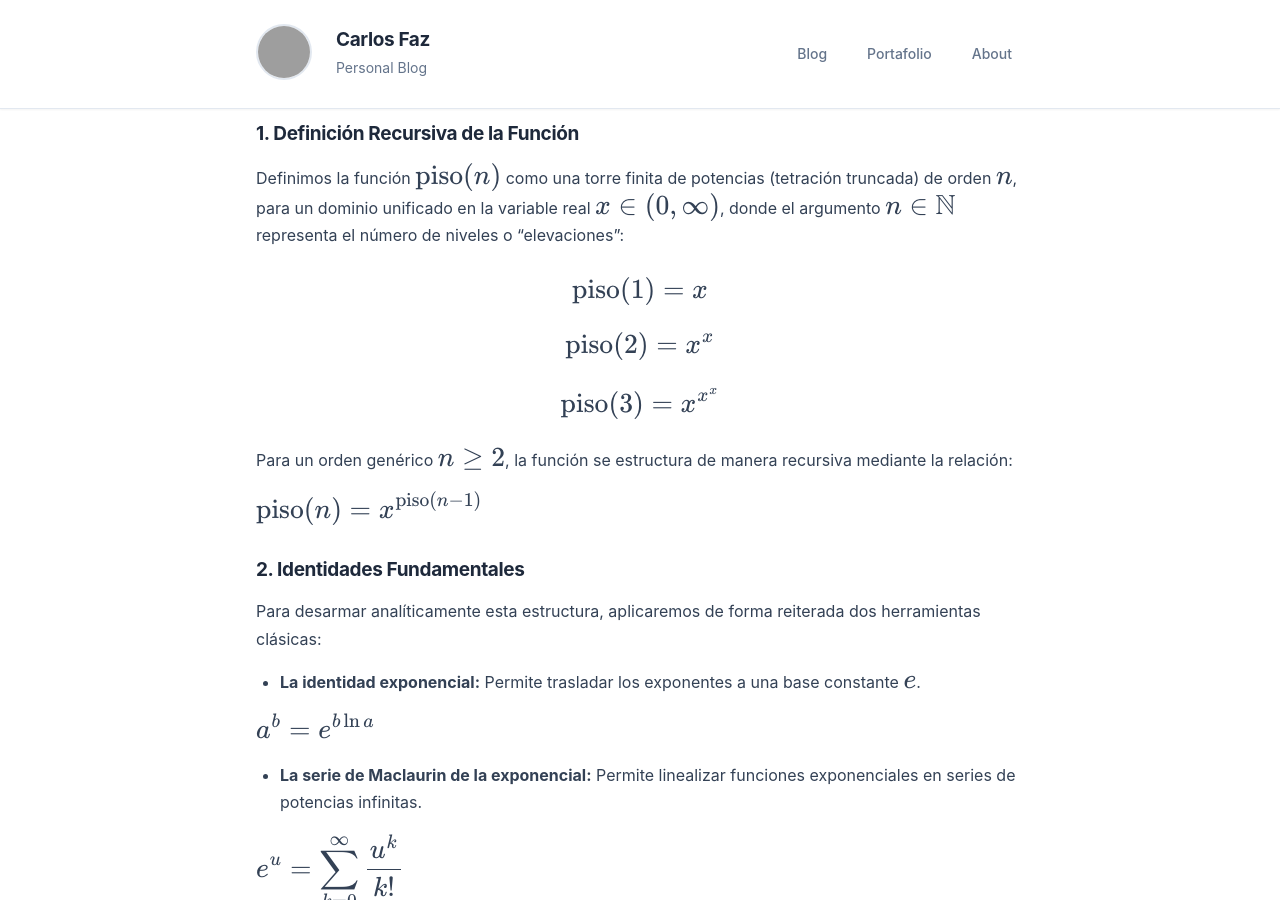
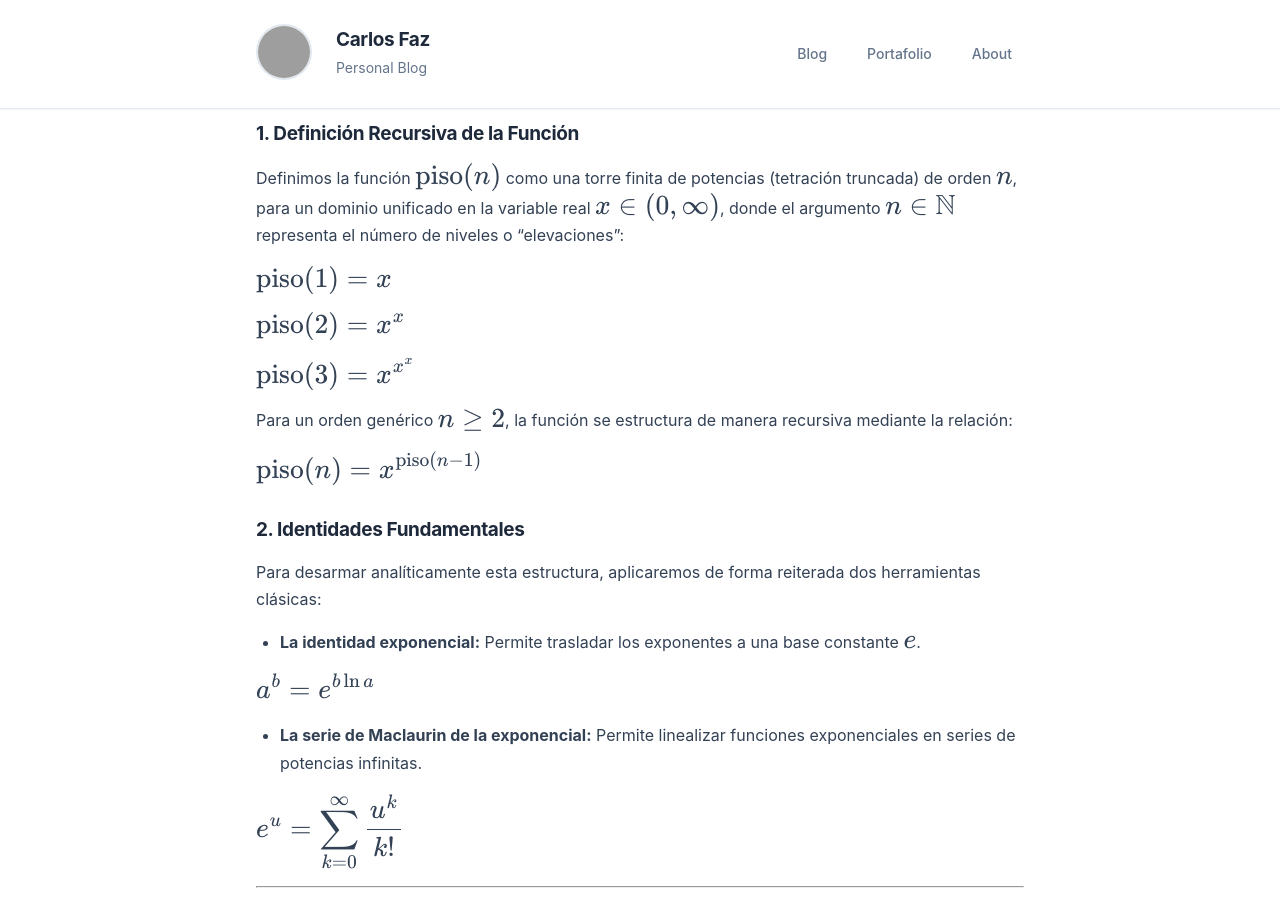
Before and after one commit to carlosfaz/carlosfaz.github.io, a Jekyll site: the page built from _posts/2026-04-07-tetracion-truncada-integral.md, in a window 1280 px wide and 900 px high, scrolled down 431 px. Built offline with Jekyll 4.4.1, drawn with Linux system fonts in a browser that asks for light colours; formulas are drawn with MathJax 3; grey boxes are pictures that could not be loaded.

Commit message:
daily update
daily update

```diff
--- a/_posts/2026-04-07-tetracion-truncada-integral.md
+++ b/_posts/2026-04-07-tetracion-truncada-integral.md
@@ -17,17 +17,11 @@ En este artículo presentamos un desarrollo analítico completo para la integral
 
 Definimos la función $\text{piso}(n)$ como una torre finita de potencias (tetración truncada) de orden $n$, para un dominio unificado en la variable real $x \in (0, \infty)$, donde el argumento $n \in \mathbb{N}$ representa el número de niveles o "elevaciones":
 
-$$
-\text{piso}(1) = x
-$$
+$ \displaystyle \text{piso}(1) = x $
 
-$$
-\text{piso}(2) = x^{x}
-$$
+$ \displaystyle \text{piso}(2) = x^{x} $
 
-$$
-\text{piso}(3) = x^{x^{x}}
-$$
+$ \displaystyle \text{piso}(3) = x^{x^{x}} $
 
 Para un orden genérico $n \ge 2$, la función se estructura de manera recursiva mediante la relación:
 
```
